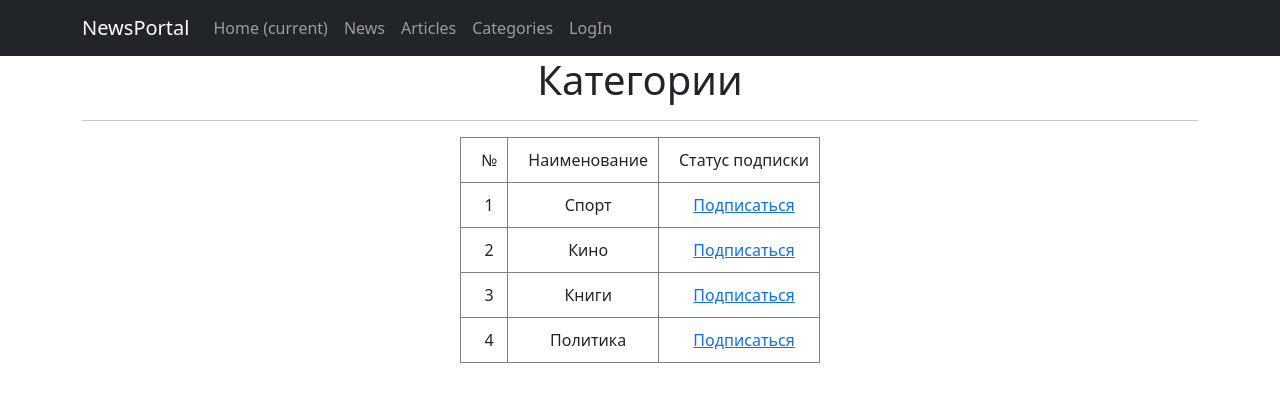
After one commit to Dedvalk/sf_D5.9, a Django app: page /newsportal/categories in a window 1280 px wide. The commit adds this page. Shown: the top 402 px of the page. Run offline with Django 5.2, Linux system fonts and the light colour scheme; data comes from the database, SQL or seed files in the repository; both versions use the stored data as it was after the commit; some libraries are stand-ins or nearby versions.

Commit message:
Добавлены категории и возможность на них подписываться/отписываться

```diff
--- a/NewsPaper/NewsPortal/forms.py
+++ b/NewsPaper/NewsPortal/forms.py
@@ -13,7 +13,8 @@ class PostForm(forms.ModelForm):
            'title',
            'content',
            #'type',
-           'author'
+           #'author',
+           'categories'
        ]
     def clean(self):
         cleaned_data = super().clean()
--- a/NewsPaper/NewsPortal/models.py
+++ b/NewsPaper/NewsPortal/models.py
@@ -39,14 +39,6 @@ class Author(models.Model):
         self.save()
 
 
-class Category(models.Model):
-
-    name = models.CharField(max_length=255, unique=True)
-
-    def __str__(self):
-        return self.name.title()
-
-
 class Post(models.Model):
 
     title = models.CharField(max_length=255)
@@ -80,11 +72,23 @@ class Post(models.Model):
         return reverse('post_detail', args=[str(self.id)])
 
 
+class Category(models.Model):
+
+    name = models.CharField(max_length=255, unique=True)
+    subscribers = models.ManyToManyField(User, through='CategorySubscriber')
+
+    def __str__(self):
+        return self.name.title()
+
 class PostCategory(models.Model):
 
     post = models.ForeignKey('Post', on_delete=models.CASCADE)
     category = models.ForeignKey('Category', on_delete=models.CASCADE)
 
+class CategorySubscriber(models.Model):
+
+    user = models.ForeignKey(User, on_delete=models.CASCADE)
+    category = models.ForeignKey('Category', on_delete=models.CASCADE)
 
 
 class Comment(models.Model):
--- a/NewsPaper/NewsPortal/urls.py
+++ b/NewsPaper/NewsPortal/urls.py
@@ -1,14 +1,16 @@
 from django.urls import path, re_path
 from .views import PostsList, PostDetail, PostCreate, PostEdit, PostDelete, PostSearch, BaseRegisterView, IndexView, \
-    upgrade_me
+    upgrade_me, CategoriesList, subscribe, unsubscribe
 from django.contrib.auth.views import LoginView, LogoutView
 
 urlpatterns = [
-
+    path('', PostsList.as_view(), name='post_list'),
     path('<int:pk>', PostDetail.as_view(), name='post_detail'),
     path('index/', IndexView.as_view()),
     path('upgrade/', upgrade_me, name='upgrade'),
-    path('', PostsList.as_view(), name='post_list'),
+    path('categories', CategoriesList.as_view(), name='categories_list'),
+    path('subscribe/<int:category_id>', subscribe, name='subscribe'),
+    path('unsubscribe/<int:category_id>', unsubscribe, name='unsubscribe'),
     re_path('news/search', PostSearch.as_view(), name='post_search'),
     re_path(r'(news|articles)/create', PostCreate.as_view(), name='post_create'),
     re_path(r'(news|articles)/(?P<pk>[0-9]{1,})/edit', PostEdit.as_view(), name='post_edit'),
--- a/NewsPaper/NewsPortal/views.py
+++ b/NewsPaper/NewsPortal/views.py
@@ -8,7 +8,7 @@ from django.utils.decorators import method_decorator
 from django.views.generic import ListView, DetailView, CreateView, UpdateView, DeleteView, TemplateView
 
 from .forms import PostForm
-from .models import Post, BaseRegisterForm
+from .models import Post, Author, BaseRegisterForm, Category, CategorySubscriber
 from datetime import datetime, UTC
 from .filters import PostFilter
 from django.shortcuts import render
@@ -82,7 +82,7 @@ class PostCreate(PermissionRequiredMixin, CreateView):
 
         post = form.save(commit=False)
         type = self.request.path.split('/')[2]
-        #post.author_id = 6#self.request.user.pk
+        post.author_id = Author.objects.filter(user=self.request.user.pk).first().pk
         if type == 'articles':
             post.type = 'A'
         elif type == 'news':
@@ -144,6 +144,24 @@ class IndexView(LoginRequiredMixin, TemplateView):
         context['is_not_author'] = not self.request.user.groups.filter(name='authors').exists()
         return context
 
+class CategoriesList(ListView):
+
+    model = Category
+    template_name = 'categories.html'
+    context_object_name = 'categories'
+
+    def get_context_data(self, **kwargs):
+        context = super().get_context_data(**kwargs)
+        #subscribed = Category.objects.filter(subscribers__user=self.request.user)
+        categories = Category.objects.all()
+        context['subscribed'] = []
+        for category in categories:
+            if category.subscribers.filter(id=self.request.user.id):
+                context['subscribed'].append(category.pk)
+        #context['is_subscribed'] = self.request.user not in self.category.subscribers.all()
+        #context['category'] = self.category
+        return context
+
 # def create_post(request):
 #     form = PostForm()
 #     if request.method == 'POST':
@@ -157,7 +175,31 @@ class IndexView(LoginRequiredMixin, TemplateView):
 @login_required
 def upgrade_me(request):
     user = request.user
+    author = Author()
     author_group = Group.objects.get(name='authors')
     if not request.user.groups.filter(name='authors').exists():
         author_group.user_set.add(user)
+        author.user = user
+        author.rating = 0
+        author.save()
     return redirect('/newsportal/index')
+
+@login_required
+def subscribe(request, category_id):
+
+    cat_subs = CategorySubscriber()
+    cat_subs.category = Category.objects.get(id=category_id)
+    cat_subs.user = request.user
+    cat_subs.save()
+    return redirect('/newsportal/categories')
+
+@login_required
+def unsubscribe(request, category_id):
+
+    print('FFFFFFFFF')
+    user = request.user
+    print('attributes ',user, category_id)
+    cat_subs = CategorySubscriber.objects.filter(user=user, category_id=category_id)
+    print('удаляем ', cat_subs)
+    cat_subs.delete()
+    return redirect('/newsportal/categories')
--- /dev/null
+++ b/NewsPaper/templates/categories.html
@@ -0,0 +1,39 @@
+{% extends 'flatpages/default.html' %}
+{% load custom_filters %}
+
+{% block title %}
+    Categories
+{% endblock title %}
+
+{% block content %}
+
+    <h1>Категории</h1>
+    <hr>
+      {% if categories %}
+            <table align="center">
+                <tr>
+                    <td>№</td>
+                    <td>Наименование</td>
+                    <td>Статус подписки</td>
+                </tr>
+                {% for category in categories %}
+                <tr>
+                    <td>{{ category.id }}</td>
+                    <td>{{ category.name  }}</td>
+                    <td>
+                        {% if category.id in subscribed %}
+                            <b color="red">Вы подписаны</b>/<a href="{% url 'unsubscribe' category_id=category.id %}">Отписаться</a>
+                        {% else %}
+                            <a href="{% url 'subscribe' category_id=category.id %}">Подписаться</a>
+                        {% endif %}
+                    </td>
+                </tr>
+                {% endfor %}
+            </table>
+
+        {% else %}
+
+        {% endif %}
+
+
+{% endblock content %}
--- a/NewsPaper/templates/flatpages/default.html
+++ b/NewsPaper/templates/flatpages/default.html
@@ -36,6 +36,9 @@
                <li class="nav-item">
                    <a class="nav-link" href="/newsportal/articles">Articles</a>
                </li>
+               <li class="nav-item">
+                   <a class="nav-link" href="/newsportal/categories">Categories</a>
+               </li>
                {% if request.user.is_authenticated %}
                <li class="nav-item">
                    <a class="nav-link" href="/accounts/logout">LogOut</a>
--- a/NewsPaper/templates/posts.html
+++ b/NewsPaper/templates/posts.html
@@ -28,9 +28,9 @@ Posts
        <div>
            <input type="submit" value="Найти" />
        </div>
+
+    </form>
 -->
-    </form>
-
         {% if posts %}
             <table align="center">
                 <tr>
@@ -38,6 +38,7 @@ Posts
                     <td>Содержимое</td>
                     <td>Дата добавления</td>
                     <td>Рейтинг</td>
+                    <td>Категории</td>
                 </tr>
                 {% for post in posts %}
                 <tr>
@@ -45,6 +46,7 @@ Posts
                     <td>{{ post.content | censor | truncatechars:20  }}</td>
                     <td>{{ post.creation_date }}</td>
                     <td>{{ post.rating }}</td>
+                    <td>{% category_list post.categories.all %}</td>
                 </tr>
                 {% endfor %}
             </table>
```
Also changed, not shown: NewsPaper/NewsPortal/templatetags/custom_tags.py (+9 -0 lines), NewsPaper/db.sqlite3.
